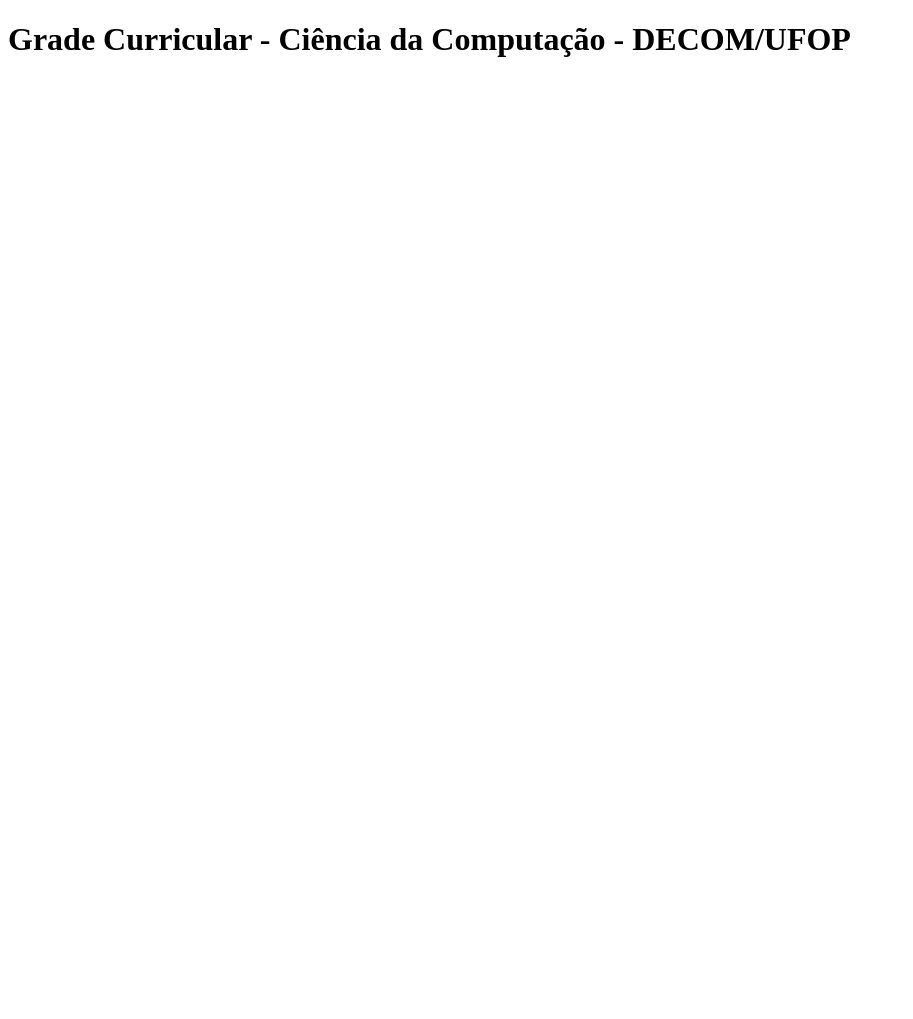
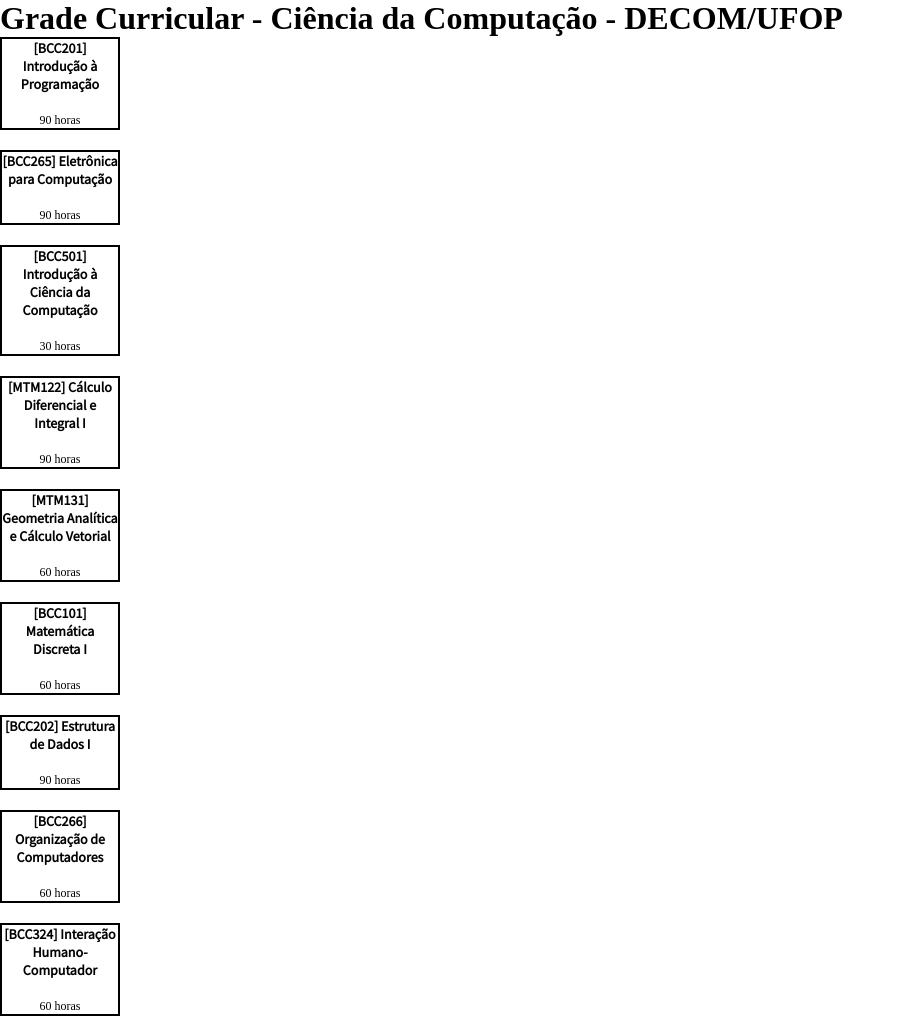
Before and after one commit to mayconamaro/CSDynamicCurriculum, a website: page index.html in a window 1280 px wide. Shown: the top 1019 px of the page, without its empty margins (0-913 px from the left). Before the commit the page ends 800 px from the top, so only its background shows below. Drawn offline with Linux system fonts and the light colour scheme.

Commit message:
js and basic css

```diff
--- a/curriculum.js
+++ b/curriculum.js
@@ -1,24 +1,18 @@
 // parse json file
 var courses;
 function loadJSON(callback) {
-    //criamos uma instancia da xmlhttprequest
     const xobj = new XMLHttpRequest();
     xobj.overrideMimeType("application/json");
     xobj.open('GET', 'courses.json', false);
-    //carregamos o cnoteudo do courses.json de forma sync (se colocar true ali em cima, muda pra async)
     xobj.onreadystatechange = function () {
-        if (xobj.readyState == 4 && xobj.status == "200") { //tivemos sucesso nesse get?
-            //siiiim
+        if (xobj.readyState == 4 && xobj.status == "200") {
             callback(xobj.responseText);
-            //chama a funcao q passamos por callback :)
         }
     };
-    ///naaaao :( mandamos nulll
     xobj.send(null);
 }
 
 loadJSON( response => {
-    //funcao q passamos pro callback vai fazer oq, fazer um parse na resposta da request e armazenar isso numa variavel global :)
     courses = JSON.parse(response);
 
 });
@@ -75,3 +69,10 @@
         }
     }
 }
+
+const curriculumContainer = document.getElementById('curriculum');
+
+for (let c of courses){
+
+    curriculumContainer.appendChild(createCourseElement(c));
+}
--- a/index.html
+++ b/index.html
@@ -3,6 +3,7 @@
 <head>
     <meta charset="UTF-8">
     <meta name="viewport" content="width=device-width, initial-scale=1.0">
+    <link rel="stylesheet" href="styles.css"/>
     <title>Grade Curricular - Ciência da Computação - DECOM - Universidade Federal de Ouro Preto (UFOP)</title>
     <!-- outras tags -->
 </head>
--- /dev/null
+++ b/styles.css
@@ -0,0 +1,28 @@
+@import url('https://fonts.googleapis.com/css?family=Source+Sans+Pro&display=swap');
+
+* {
+    padding: 0;
+    margin: 0;
+    box-sizing: border-box;
+}
+
+.course {
+
+    width: 120px;
+    border: 2px #000 solid;
+    margin-bottom: 20px;
+}
+
+.course-title {
+
+    font-size: 14px;
+    padding-bottom: 20px;
+    text-align: center;
+    font-family: 'Source Sans Pro', 'sans-serif';
+}
+
+.course-credits {
+
+    text-align: center;
+    font-size: 12px;
+}
```
